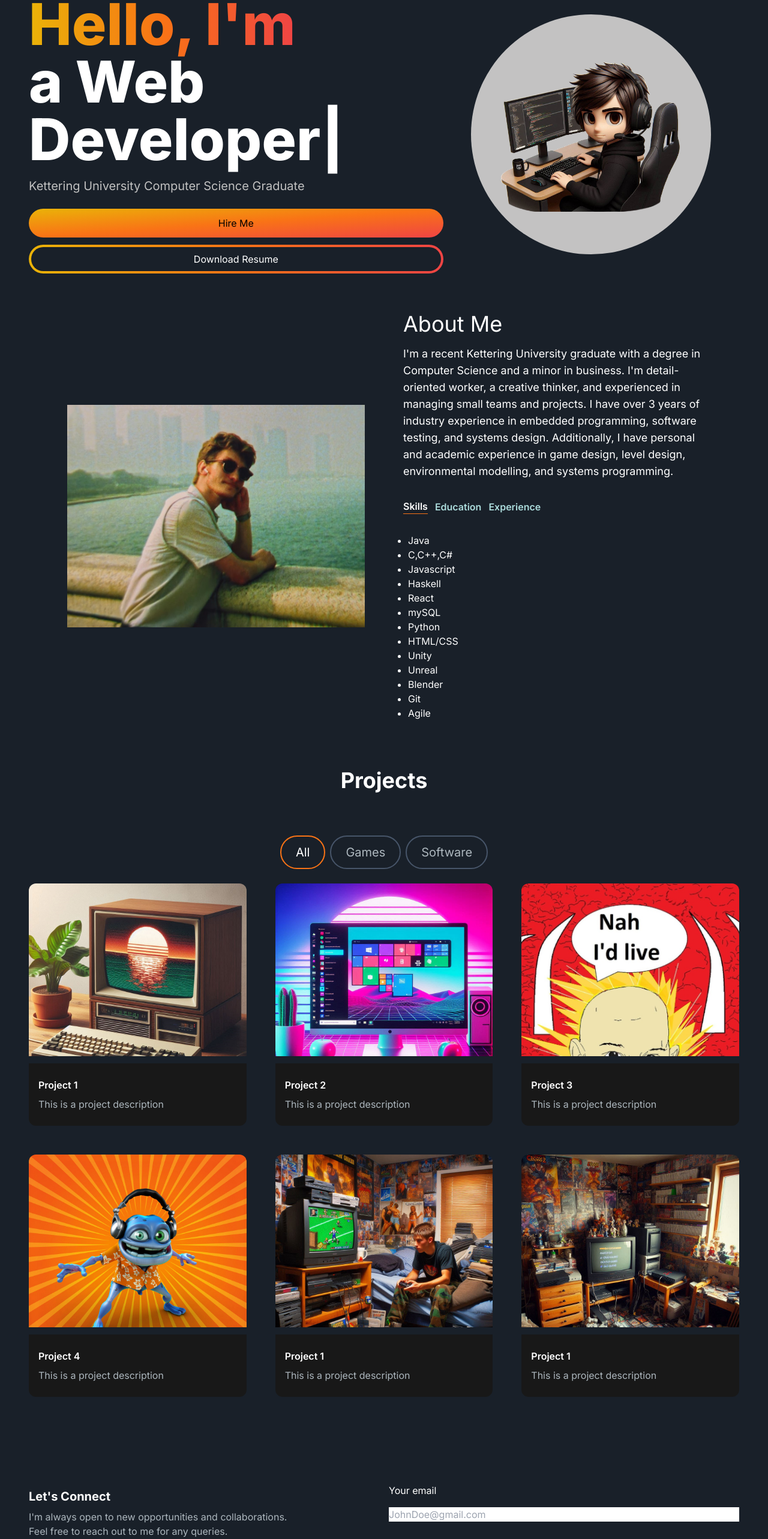
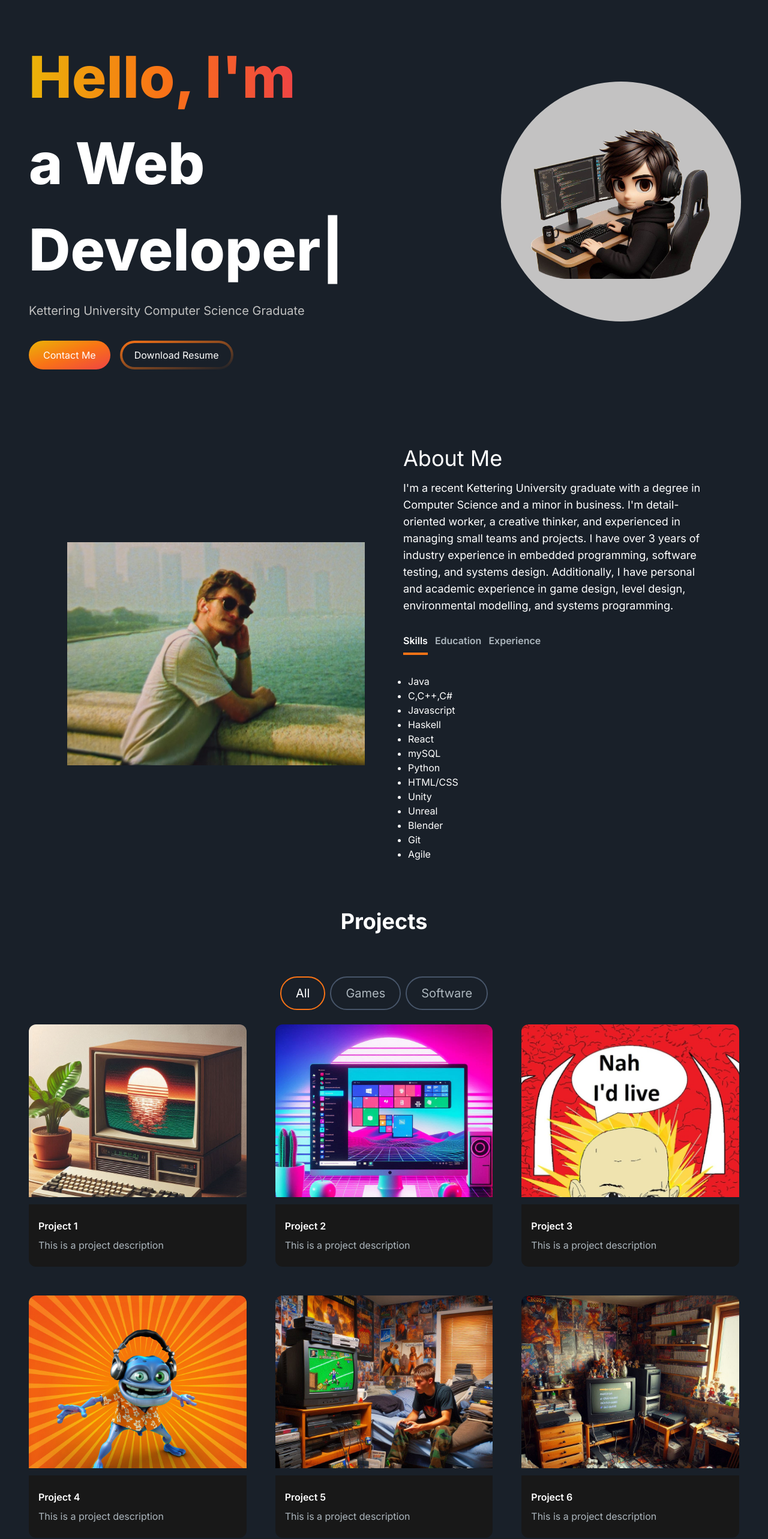
Before and after one commit to cjkarinen20/cjkarinen20.github.io, a Next.js app: page / in a window 1280 px wide. Shown: the part 120-2686 px from the top of the page at 60% size. Built offline with nearby package versions, Linux system fonts and the light colour scheme.

Commit message:
EmailSection and Animations

```diff
--- a/package.json
+++ b/package.json
@@ -10,10 +10,13 @@
   },
   "dependencies": {
     "@heroicons/react": "^2.1.5",
+    "framer-motion": "^11.11.8",
     "next": "^14.2.14",
     "react": "^18",
+    "react-animated-numbers": "^0.18.0",
     "react-dom": "^18",
-    "react-type-animation": "^3.2.0"
+    "react-type-animation": "^3.2.0",
+    "resend": "^4.0.0"
   },
   "devDependencies": {
     "eslint": "^8",
--- a/src/app/Components/EmailSection.jsx
+++ b/src/app/Components/EmailSection.jsx
@@ -1,4 +1,5 @@
-import React from 'react'
+"use client"
+import React, {useState} from 'react';
 import GithubIcon from "../../../public/github-icon.svg";
 import LinkedinIcon from "../../../public/linkedin-icon.svg";
 import Link from 'next/link';
@@ -6,9 +7,43 @@ import Image from 'next/image';
 
 
 const EmailSection = () => {
+
+    const [emailSubmitted, setEmailSubmitted] = useState(false);
+
+    const handleSubmit = async (e) => {
+        e.preventDefault();
+        const data = {
+            email: e.target.email.value,
+            subject: e.target.subject.value,
+            message: e.target.message.value,
+        };
+        const JSONdata = JSON.stringify(data);
+        const endpoint = "/api/send";
+
+        const options = {
+            method: "POST",
+            headers: {
+                "Content-Type": "application/json",
+            },
+            body: JSONdata,
+        };
+
+        const response = await fetch(endpoint, options);
+        const resData = await response.json();
+
+        if (response.status === 200) {
+            console.log("Message sent.");
+            setEmailSubmitted(true);
+        }
+    };
+
     return (
-        <section className="grid md:grid-cols-2 my-12 md:my-12 py-24 gap-4">
-            <div><h5 className="text-xl font-bold text-white my-2">Let's Connect</h5>
+        <section className="grid md:grid-cols-2 my-12 md:my-12 py-24 gap-4 relative z-0" id="contact">
+            <div>
+                <h5
+                    className="text-xl font-bold text-white my-2 ">
+                    Let's Connect
+                </h5>
                 <p className="text-[#ADB7BE] mb-4 max-w-md">
                     {" "}
                     I'm always open to new opportunities and collaborations.
@@ -24,12 +59,63 @@ const EmailSection = () => {
                 </div>
             </div>
             <div>
-                <form className="flex flex-col gap-4">
-                    <label htmlFor="email" className="text-white">Your email</label>
-                    <input type="email"
-                        id="email"
-                        required placeholder="JohnDoe@gmail.com"
-                    />
+                <form className="flex flex-col" onSubmit={handleSubmit}>
+                    <div className="mb-6">
+                        <label
+                            htmlFor="email"
+                            className="text-white block mb-2 text-sm font-medium">
+                            Your email
+                        </label>
+                        <input
+                            name="email"
+                            type="email"
+                            id="email"
+                            required
+                            className="bg-[#18191E] border border-[#33353F] placeholder-[#9CA2A9] text-gray-100 text-sm rounded-lg block w-full p-2.5"
+                            placeholder="Placeholder@example.com"
+                        />
+                    </div>
+                    <div className="mb-6">
+                        <label
+                            htmlFor="subject"
+                            className="text-white block mb-2 text-sm font-medium">
+                            Subject
+                        </label>
+                        <input
+                            name="subject"
+                            type="text"
+                            id="subject"
+                            required
+                            className="bg-[#18191E] border border-[#33353F] placeholder-[#9CA2A9] text-gray-100 text-sm rounded-lg block w-full p-2.5"
+                            placeholder="Example Subject"
+                        />
+                    </div>
+                    <div className="mb-6">
+                        <label
+                            htmlFor="message"
+                            className="text-white block text-sm mb-2 font-medium">
+                            Message
+                        </label>
+                        <textarea
+                            name="message"
+                            id="message"
+                            className="bg-[#18191E] border border-[#33353F] placeholder-[#9CA2A9] text-gray-100 text-sm rounded-lg block w-full p-2.5"
+                            placeholder="Your message goes here."
+                        />
+                    </div>
+                    <button
+                        type="submit"
+                        className="bg-orange-600 hover:bg-orange-600 text-white font-medium py-2.5 px-5 rounded-lg w-full">
+                        Send Message
+                    </button>
+                    {
+                        emailSubmitted && (
+                            <p className="text-green-500 text-sm mt-2">
+                                Email sent successfully!
+                            </p>
+                        )
+
+                    }
                 </form>
             </div>
         </section>
--- a/src/app/Components/HeroSection.jsx
+++ b/src/app/Components/HeroSection.jsx
@@ -1,15 +1,23 @@
 "use client";
 import React from "react";
 import Image from "next/image";
+import Link from "next/link";
 import { TypeAnimation } from 'react-type-animation';
+import { motion } from "framer-motion";
 
 const HeroSection = () => {
     return (
-        <section>
-            <div className="grid grid-cols-1 lg:grid-cols-12">
-                <div className="col-span-7 place-self-center text-center sm:text-left">
-                    <h1 className="text-white mb-4 text-5xl sm:text-5xl lg:text-8xl lg: leading-normal font-extrabold">
-                        <span className="text-transparent bg-clip-text bg-gradient-to-r from-yellow-500 via-orange-500 to-red-500"> Hello, I&#39;m{" "} </span>
+        <section className="lg:py-16">
+            <div className="grid grid-cols-1 sm:grid-cols-12">
+                <motion.div
+                    initial={{ opacity: 0, scale: 0.5 }}
+                    animate={{ opacity: 1, scale: 1 }}
+                    transition={{ duration: 0.5 }}
+                    className="col-span-8 place-self-center text-center sm:text-left">
+                    <h1 className="text-white mb-4 text-5xl sm:text-5xl lg:text-8xl lg:leading-normal font-extrabold">
+                        <span className="text-transparent bg-clip-text bg-gradient-to-r from-yellow-500 via-orange-500 to-red-500">
+                            Hello, I&#39;m{" "}
+                        </span>
                         <br></br>
                         <TypeAnimation
                             sequence={[
@@ -32,13 +40,29 @@ const HeroSection = () => {
                         Kettering University Computer Science Graduate
                     </p>
                     <div>
-                        <button className="px-6 py-3 w-full sm:w-full rounded-full mr-4 bg-gradient-to-br from-yellow-500 via-orange-500 to-red-500 hover:bg-slate-200 text-black">Hire Me</button>
-                        <button className="px-1 py-1 w-full sm:w-full rounded-full bg-gradient-to-r from-yellow-500 via-orange-500 to-red-500 hover:bg-slate-800  text-white mt-3">
-                            <span className="block bg-[#192029] hover:bg-slate-800 rounded-full px-5 py-2"> Download Resume </span>
-                        </button>
+                        <Link
+                            href="/#contact"
+                            className="px-6 inline-block py-3 w-full sm:w-fit rounded-full mr-4 bg-gradient-to-br from-yellow-500 via-orange-500 to-red-500 hover:bg-slate-200 text-white"
+                        >
+                            Contact Me
+                        </Link>
+                        <Link
+                            href="/"
+                            className="px-1 inline-block py-1 w-full sm:w-fit rounded-full bg-gradient-to-br from-primary-500 to-secondary-500 hover:bg-slate-800 text-white mt-3"
+                        >
+                            <span className="block bg-[#192029] hover:bg-slate-800 rounded-full px-5 py-2">
+                                Download Resume
+                            </span>
+                        </Link>
                     </div>
-                </div>
-                <div className="col-span-5 place-self-center mt-4 lg:mt-0">
+                </motion.div>
+
+                <motion.div
+                    initial={{ opacity: 0, scale: 0.5 }}
+                    animate={{ opacity: 1, scale: 1 }}
+                    transition={{ duration: 0.5 }}
+                    className="col-span-4 place-self-center mt-4 lg:mt-0"
+                >
                     <div className="rounded-full bg-[#c3c2c2] w-[375px] h-[375px] lg:w-[400px] lg:h-[400px] relative">
                         <Image
                             src="/images/OIG4.png"
@@ -48,9 +72,9 @@ const HeroSection = () => {
                             height={300}
                         />
                     </div>
-                </div>
+                </motion.div>
             </div>
-        </section>
+        </section >
     );
 };
 
--- a/src/app/Components/ProjectsSection.jsx
+++ b/src/app/Components/ProjectsSection.jsx
@@ -1,7 +1,8 @@
 "use client";
-import React, { useState } from 'react';
+import React, { useState, useRef } from 'react';
 import ProjectCard from './ProjectCard';
 import ProjectTag from './ProjectTag';
+import { motion, useInView } from "framer-motion";
 
 
 
@@ -11,7 +12,7 @@ const projectsData = [
         title: "Project 1",
         description: "This is a project description",
         image: "/images/Placeholder1.png",
-        tags: ["All", "Web"],
+        tags: ["All", "Games"],
         gitURL: "/",
         previewURL: "/",
 
@@ -21,7 +22,7 @@ const projectsData = [
         title: "Project 2",
         description: "This is a project description",
         image: "/images/Placeholder2.png",
-        tags: ["All", "Web"],
+        tags: ["All", "Games"],
         gitURL: "/",
         previewURL: "/",
 
@@ -31,7 +32,7 @@ const projectsData = [
         title: "Project 3",
         description: "This is a project description",
         image: "/images/Placeholder3.jpg",
-        tags: ["All", "Web"],
+        tags: ["All", "Games"],
         gitURL: "/",
         previewURL: "/",
 
@@ -41,27 +42,27 @@ const projectsData = [
         title: "Project 4",
         description: "This is a project description",
         image: "/images/Placeholder4.jpg",
-        tags: ["All", "Web"],
+        tags: ["All", "Software"],
         gitURL: "/",
         previewURL: "/",
 
     },
     {
         id: 5,
-        title: "Project 1",
+        title: "Project 5",
         description: "This is a project description",
         image: "/images/Placeholder5.png",
-        tags: ["All", "Web"],
+        tags: ["All", "Software"],
         gitURL: "/",
         previewURL: "/",
 
     },
     {
         id: 6,
-        title: "Project 1",
+        title: "Project 6",
         description: "This is a project description",
         image: "/images/Placeholder6.png",
-        tags: ["All", "Web"],
+        tags: ["All", "Software"],
         gitURL: "/",
         previewURL: "/",
 
@@ -70,6 +71,8 @@ const projectsData = [
 
 const ProjectsSection = () => {
     const [tag, setTag] = useState("All");
+    const ref = useRef(null);
+    const isInView = useInView(ref, { once: true });
 
     const handleTagChange = (newTag) => {
         setTag(newTag);
@@ -79,8 +82,13 @@ const ProjectsSection = () => {
         project.tags.includes(tag)
     );
 
+    const cardVariants = {
+        initial: { y: 50, opacity: 0 },
+        animate: { y: 0, opacity: 1 },
+    };
+
     return (
-        <section id="projects">
+        <section ref={ref} id="projects">
             <h2 className="text-center text-4xl font-bold text-white mt-4 mb-8 md:mb-12">
                 Projects
             </h2>
@@ -101,8 +109,18 @@ const ProjectsSection = () => {
                     isSelected={tag == "Software"}
                 />
             </div >
-            <div className="grid md:grid-cols-3 gap-8 md:gap-12">
-                {filteredProjects.map((project) =>
+            <ul className="grid md:grid-cols-3 gap-8 md:gap-12">
+                {filteredProjects.map((project, index) =>
+                (
+                    <motion.li
+                        key={index}
+                        variants={cardVariants}
+                        initial="initial"
+                        animate={isInView ? "animate" : "initial"}
+                        transition={{ duration: 0.3, delay: index * 0.4 }}
+                    >
+
+
                         <ProjectCard
                             key={project.id}
                             title={project.title}
@@ -112,8 +130,9 @@ const ProjectsSection = () => {
                             gitURL={project.gitURL}
                             previewURL={project.previewURL}
                         />
-            )}
-            </div>
+                    </motion.li>
+                ))}
+            </ul>
         </section>
     );
 };
--- a/src/app/Components/TabButton.jsx
+++ b/src/app/Components/TabButton.jsx
@@ -1,15 +1,27 @@
 import React from 'react';
+import { motion } from "framer-motion";
+
+
+const variants = {
+    default: { width: 0 },
+    active: { width: "calc(100% - 0.75rem)" },
+  };
 
 const TabButton = ({ active, selectTab, children }) => {
     const buttonClasses = active
-        ? 'text-white border-b border-orange-500'
-        : 'text-[#ADDDDD]';
+        ? 'text-white'
+        : 'text-[#ADB7BE]';
 
     return (
         <button onClick={selectTab}>
             <p className={`mr-3 font-semibold hover:text-white ${buttonClasses}`}>
                 {children}
             </p>
+            <motion.div
+                animate={active ? "active" : "default"}
+                variants={variants}
+                className="h-1 bg-primary-500 mt-2 mr-3"
+            ></motion.div>
         </button>
     )
 }
--- a/src/app/page.js
+++ b/src/app/page.js
@@ -4,6 +4,7 @@ import NavBar from "./Components/NavBar";
 import AboutSection from "./Components/AboutSection";
 import ProjectsSection from "./Components/ProjectsSection";
 import EmailSection from "./Components/EmailSection";
+import Footer from "./Components/Footer";
 
 export default function Home() {
   return (
@@ -15,6 +16,7 @@ export default function Home() {
         <ProjectsSection />
         <EmailSection />
       </div>
+      <Footer />
     </main>
   );
 }
--- a/tailwind.config.js
+++ b/tailwind.config.js
@@ -1,4 +1,5 @@
 /** @type {import('tailwindcss').Config} */
+const colors = require("tailwindcss/colors");
 module.exports = {
   content: [
     "./src/pages/**/*.{js,ts,jsx,tsx,mdx}",
@@ -13,6 +14,12 @@ module.exports = {
           "conic-gradient(from 180deg at 50% 50%, var(--tw-gradient-stops))",
       },
     },
+    colors: {
+      ...colors,
+      primary: colors.orange,
+      secondary1: colors.yellow,
+      secondary2: colors.red,
+    },
   },
   plugins: [],
 };
```
Also changed, not shown: src/app/Components/Footer.jsx (added, +18 -0 lines), src/app/Components/api/send/route.js (+14 -4 lines), 1 other file (tests, documents, lock files or other folders). Lines whose indentation alone changed are shown as unchanged.
